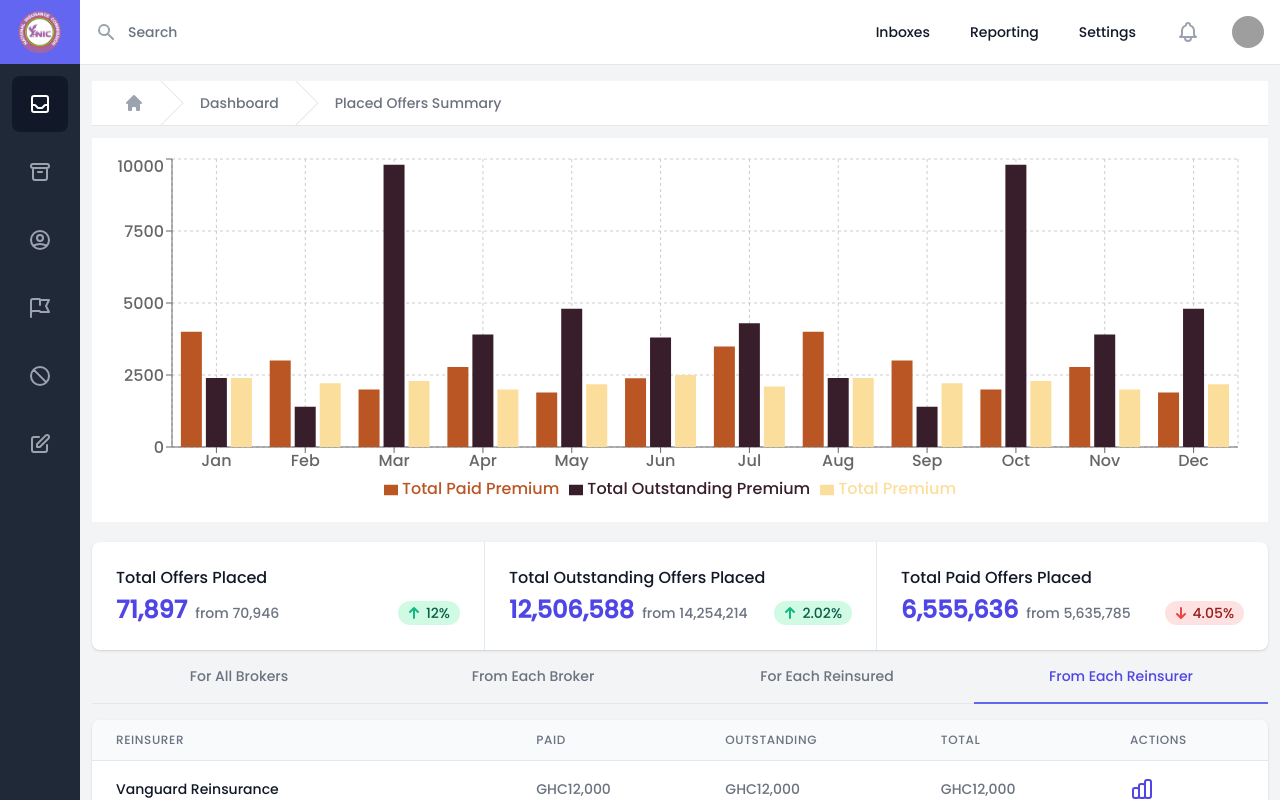
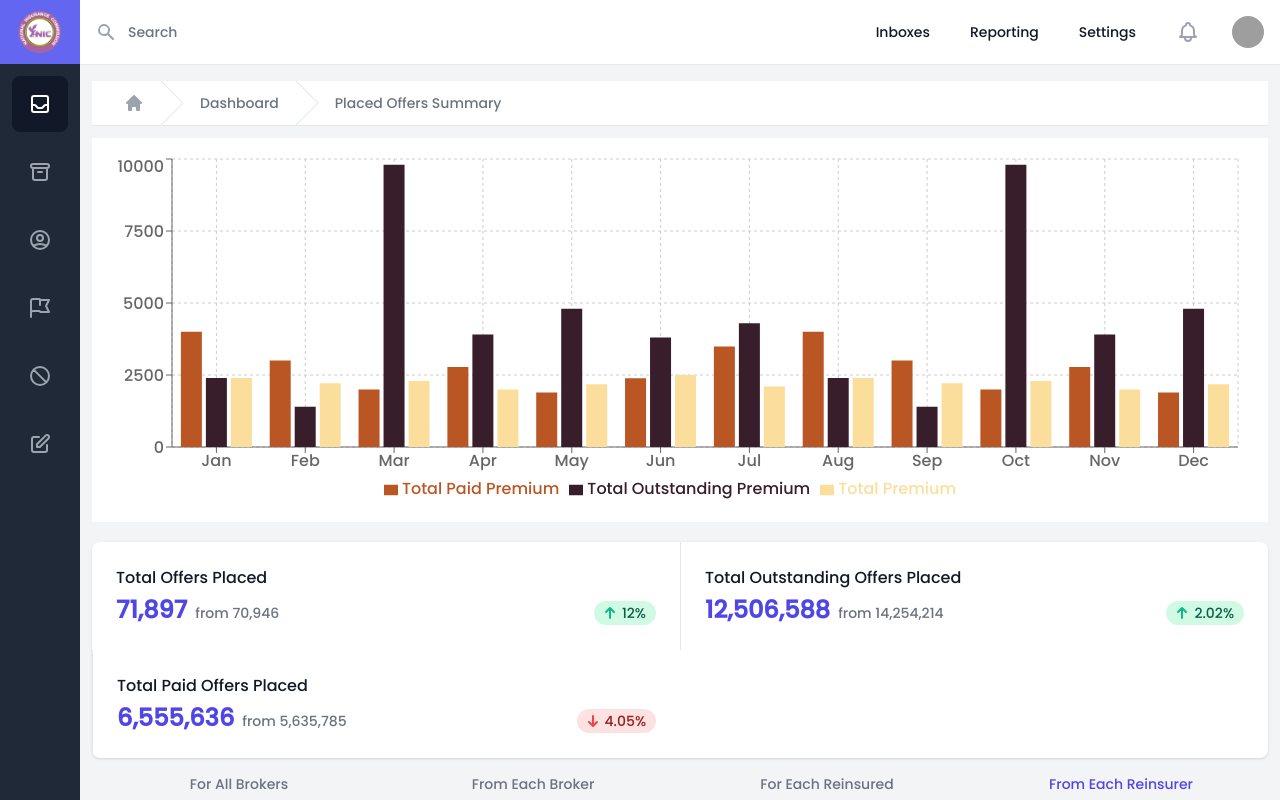
Before and after one commit to Khoby-790/template-nic, a React (Create React App) app: page /_offers in a window 1280 px wide. Built offline with nearby package versions, Linux system fonts and the light colour scheme; grey boxes are pictures that could not be loaded.

Commit message:
--- Auto-Git Commit ---

```diff
--- a/src/pages/OffersPlacedExpansion/OffersPlacedExpansion.tsx
+++ b/src/pages/OffersPlacedExpansion/OffersPlacedExpansion.tsx
@@ -108,7 +108,7 @@ const OffersPlacedExpansion = (props: Props) => {
                         <SubGraphsBarchart bars={bars} data={data} />
                     </div>
                     <div>
-                        <dl className="mt-5 grid grid-cols-1 rounded-lg bg-white overflow-hidden shadow divide-y divide-gray-200 md:grid-cols-3 md:divide-y-0 md:divide-x">
+                        <dl className="mt-5 grid grid-cols-1 rounded-lg bg-white overflow-hidden shadow divide-y divide-gray-200 md:grid-cols-2 md:divide-y-0 md:divide-x">
                             <div className="px-4 py-5 sm:p-6">
                                 <dt className="text-base font-normal text-gray-900">
                                     Total Offers Placed
```
